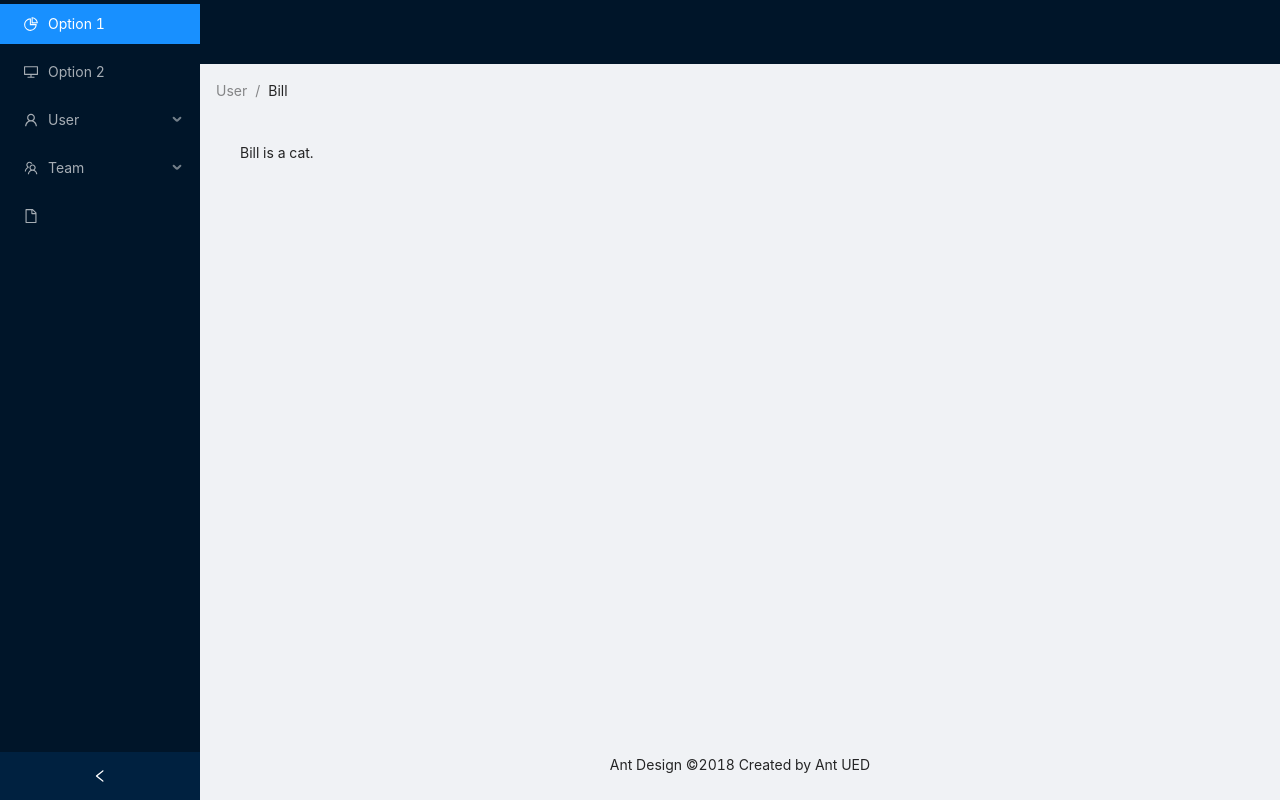
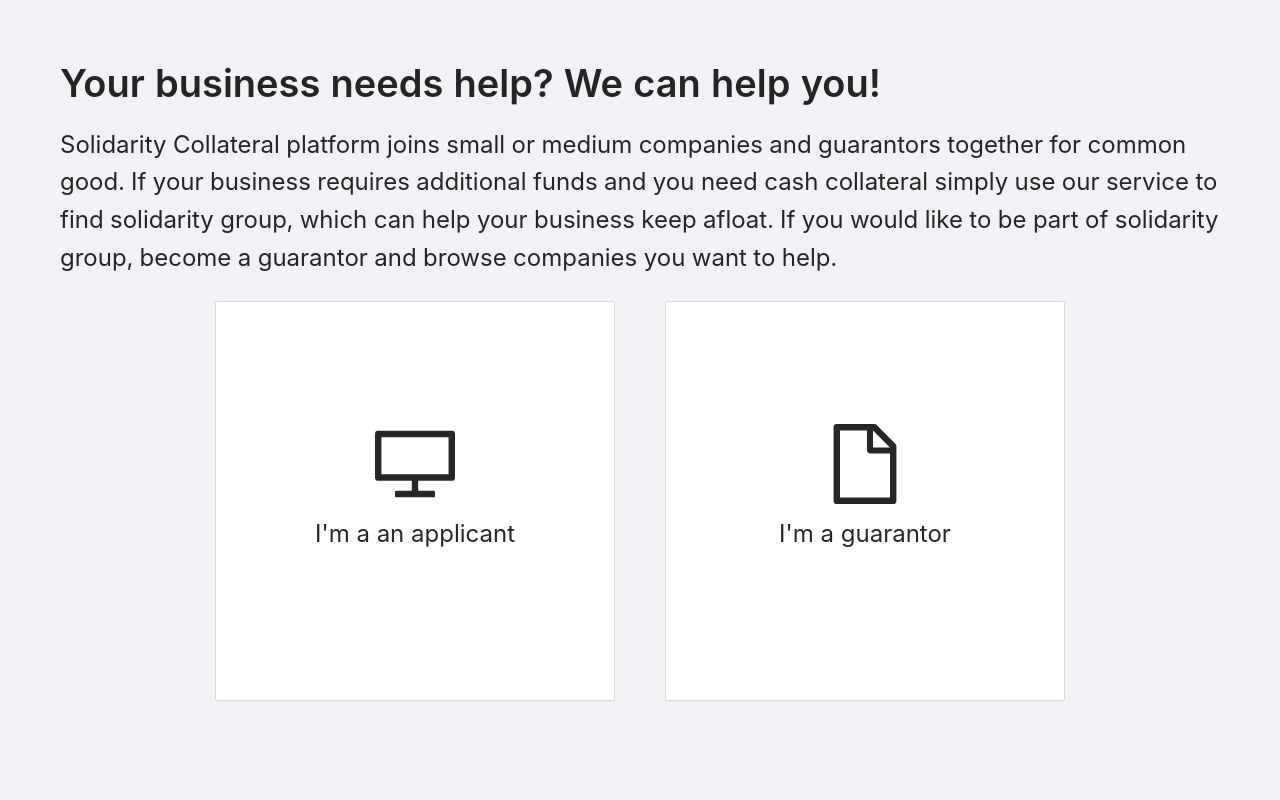
Before and after one commit to kbogusze/covidHackathoneFront, a React (Create React App) app: page / in a window 1280 px wide. Built offline with nearby package versions, Linux system fonts and the light colour scheme.

Commit message:
Home page, guarantor and applicant page

```diff
--- a/package.json
+++ b/package.json
@@ -10,6 +10,7 @@
     "antd": "^4.1.4",
     "react": "^16.13.1",
     "react-dom": "^16.13.1",
+    "react-router-dom": "^5.1.2",
     "react-scripts": "3.4.1"
   },
   "scripts": {
--- a/src/App.css
+++ b/src/App.css
@@ -1,4 +1,8 @@
 @import '~antd/dist/antd.css';
+
+body {
+  font-size: 14px;
+}
 
 .App {
   text-align: center;
@@ -38,3 +42,23 @@
     transform: rotate(360deg);
   }
 }
+
+.buttons-container {
+  margin: 0 auto;
+}
+
+.main-icon-button {
+  width: 400px;
+  height: 400px;
+}
+
+.main-icon {
+  font-size: 80px;
+}
+
+.button-paragraph {
+  font-size: 24px
+}
+.guarantor {
+  margin-left: 50px;
+}
--- a/src/App.js
+++ b/src/App.js
@@ -1,86 +1,36 @@
 import React from 'react';
 import './App.css';
-import {Layout, Menu, Breadcrumb} from 'antd';
+import {Layout} from 'antd';
 import {
-    DesktopOutlined,
-    PieChartOutlined,
-    FileOutlined,
-    TeamOutlined,
-    UserOutlined,
-} from '@ant-design/icons';
-
-const {Header, Content, Footer, Sider} = Layout;
-const {SubMenu} = Menu;
+    BrowserRouter as Router,
+    Switch,
+    Route,
+} from "react-router-dom";
+import Applicant from './applicant/Applicant';
+import Guarantor from './guarantor/Guarantor';
+import Home from './home/Home';
 
 class App extends React.Component {
-    state = {
-        collapsed: false,
-    };
-
-    onCollapse = collapsed => {
-        console.log(collapsed);
-        this.setState({collapsed});
-    };
-
     render() {
         return (
-            <Layout style={{minHeight: '100vh'}}>
-                <Sider collapsible collapsed={this.state.collapsed} onCollapse={this.onCollapse}>
-                    <div className="logo"/>
-                    <Menu theme="dark" defaultSelectedKeys={['1']} mode="inline">
-                        <Menu.Item key="1">
-                            <PieChartOutlined/>
-                            <span>Option 1</span>
-                        </Menu.Item>
-                        <Menu.Item key="2">
-                            <DesktopOutlined/>
-                            <span>Option 2</span>
-                        </Menu.Item>
-                        <SubMenu
-                            key="sub1"
-                            title={
-                                <span>
-                                      <UserOutlined/>
-                                      <span>User</span>
-                                </span>
-                            }
-                        >
-                            <Menu.Item key="3">Tom</Menu.Item>
-                            <Menu.Item key="4">Bill</Menu.Item>
-                            <Menu.Item key="5">Alex</Menu.Item>
-                        </SubMenu>
-                        <SubMenu
-                            key="sub2"
-                            title={
-                                <span>
-                                  <TeamOutlined/>
-                                  <span>Team</span>
-                                </span>
-                            }
-                        >
-                            <Menu.Item key="6">Team 1</Menu.Item>
-                            <Menu.Item key="8">Team 2</Menu.Item>
-                        </SubMenu>
-                        <Menu.Item key="9">
-                            <FileOutlined/>
-                        </Menu.Item>
-                    </Menu>
-                </Sider>
-                <Layout className="site-layout">
-                    <Header className="site-layout-background" style={{padding: 0}}/>
-                    <Content style={{margin: '0 16px'}}>
-                        <Breadcrumb style={{margin: '16px 0'}}>
-                            <Breadcrumb.Item>User</Breadcrumb.Item>
-                            <Breadcrumb.Item>Bill</Breadcrumb.Item>
-                        </Breadcrumb>
-                        <div className="site-layout-background" style={{padding: 24, minHeight: 360}}>
-                            Bill is a cat.
-                        </div>
-                    </Content>
-                    <Footer style={{textAlign: 'center'}}>Ant Design ©2018 Created by Ant UED</Footer>
-                </Layout>
+            <Layout style={{minHeight: '100vh', padding: '60px 60px 0'}}>
+                <Router>
+                        {/* A <Switch> looks through its children <Route>s and
+                renders the first one that matches the current URL. */}
+                    <Switch>
+                        <Route path="/applicant">
+                            <Applicant />
+                        </Route>
+                        <Route path="/guarantor">
+                            <Guarantor />
+                        </Route>
+                        <Route>
+                            <Home />
+                        </Route>
+                    </Switch>
+                </Router>
             </Layout>
-        );
+        )
     }
 }
 
--- /dev/null
+++ b/src/applicant/Applicant.js
@@ -0,0 +1,7 @@
+import React from 'react';
+
+function Applicant() {
+    return 'Applicant todo'
+}
+
+export default Applicant;
--- /dev/null
+++ b/src/guarantor/Guarantor.js
@@ -0,0 +1,8 @@
+import React from 'react';
+
+function Guarantor() {
+    return 'Guarantor todo'
+}
+
+
+export default Guarantor;
--- /dev/null
+++ b/src/home/Home.js
@@ -0,0 +1,39 @@
+import Title from 'antd/lib/typography/Title';
+import {Link} from 'react-router-dom';
+import {Button} from 'antd';
+import {DesktopOutlined, FileOutlined} from '@ant-design/icons';
+import React from 'react';
+import Paragraph from 'antd/lib/typography/Paragraph';
+
+function Home() {
+    return (
+        <>
+            <div>
+                <Title>Your business needs help? We can help you!</Title>
+                <Paragraph className={'button-paragraph'}>
+                    Solidarity Collateral platform joins small or medium companies and guarantors together for common good. If your business requires additional funds and you need cash collateral simply use our service to find solidarity group, which can help your business keep afloat. If you would like to be part of solidarity group, become a guarantor and browse companies you want to help.
+                </Paragraph>
+            </div>
+            <div className={'buttons-container'}>
+                <Link to={'applicant'} >
+                    <Button className={'main-icon-button applicant'} >
+                        <DesktopOutlined className={'main-icon'}/>
+                        <Paragraph className={'button-paragraph'}>
+                            I'm a an applicant
+                        </Paragraph>
+                    </Button>
+                </Link>
+                <Link to={'guarantor'}>
+                    <Button className={'main-icon-button guarantor'}>
+                        <FileOutlined className={'main-icon'}/>
+                        <Paragraph className={'button-paragraph'}>
+                            I'm a guarantor
+                        </Paragraph>
+                    </Button>
+                </Link>
+            </div>
+        </>
+    )
+}
+
+export default Home;
```
Also changed, not shown: 1 other file (tests, documents, lock files or other folders).
